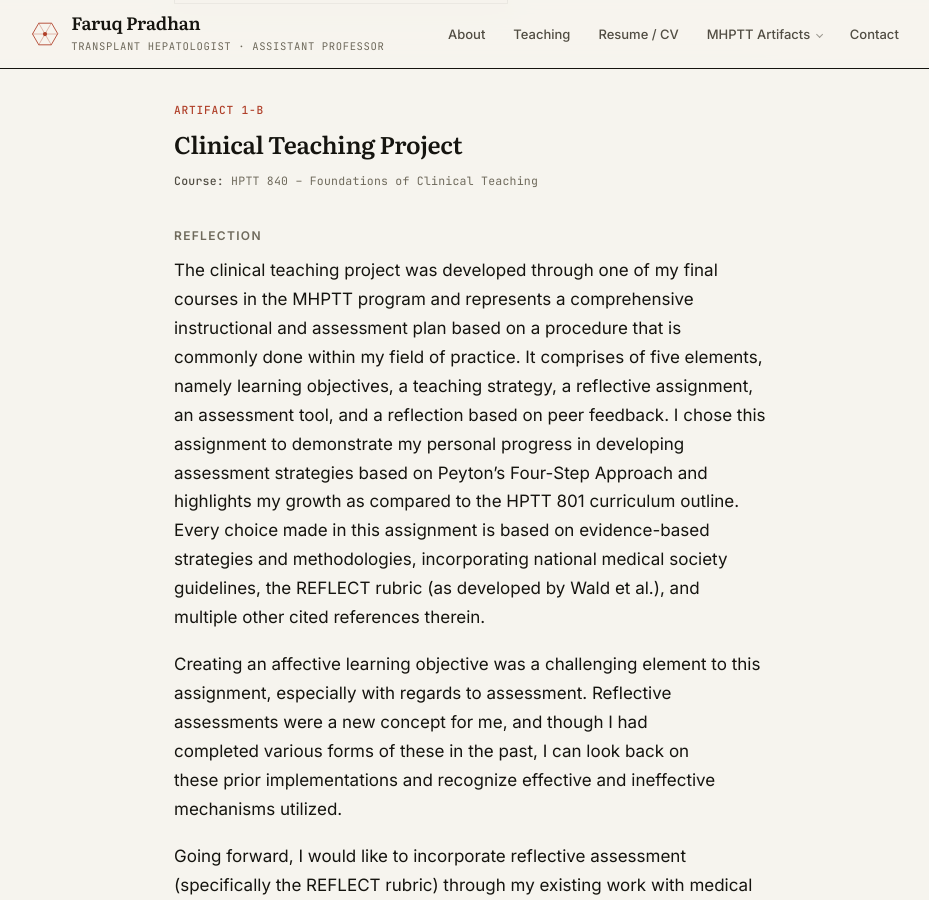
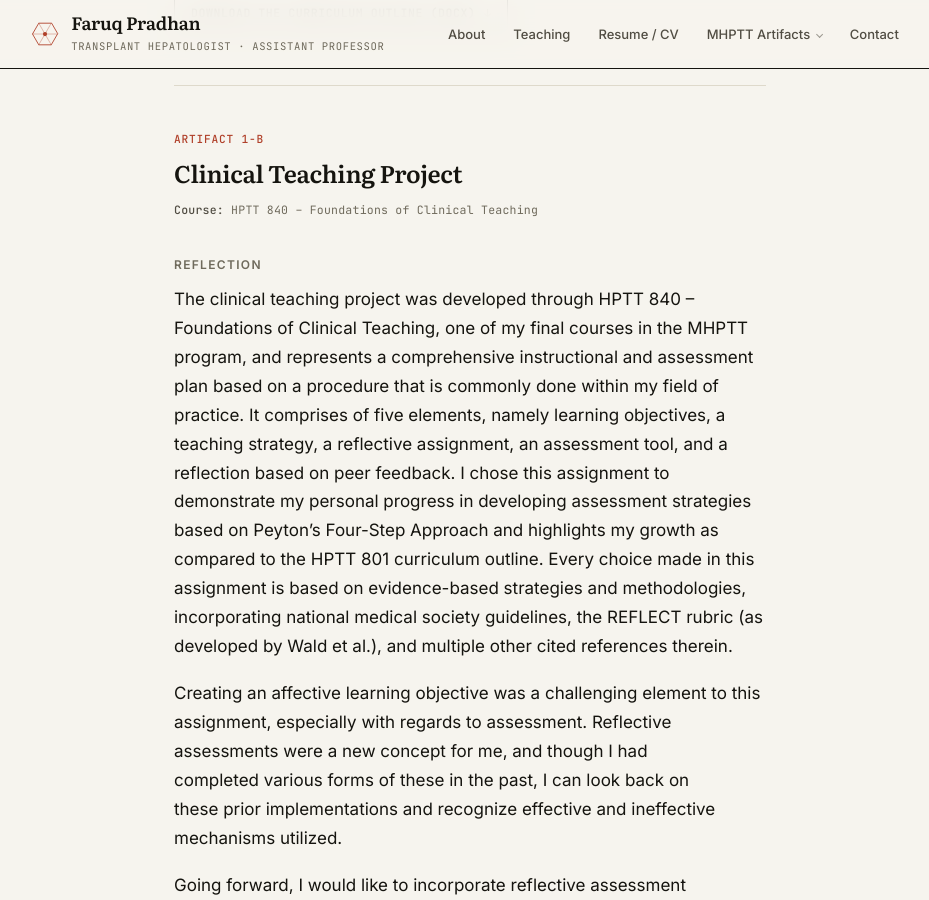
Before and after one commit to fpradhan/fpradhan.github.io, a Jekyll site: the page built from _competencies/1-instructional-methods.md, in a window 1280 px wide and 900 px high, scrolled down 1471 px. Shown: the whole window, without its empty margins (170-1099 px from the left). Built offline with Jekyll 4.4.1, drawn with Linux system fonts in a browser that asks for light colours; some of the changed text lies outside the part shown.

Commit message:
Name the full course string inside each reflection body
The rubric awards Course Information for the prefix, number and title
appearing within the reflection itself, not only in the header line
above it. Crow does the same: "The assignment, from HPTT 802, challenged
me to reflect deeply".

Each is a single insertion into an existing sentence; no other wording
changes. Word counts stay inside the 200 to 300 range at 253, 210, 221
and 265.

Co-Authored-By: Claude Opus 5 <noreply@anthropic.com>
Claude-Session: https://claude.ai/code/session_01SajNJDGDkt5q5fCgsPRcNk

```diff
--- a/_competencies/1-instructional-methods.md
+++ b/_competencies/1-instructional-methods.md
@@ -34,15 +34,16 @@ statement: >-
 
 ### Reflection
 
-HPTT 801 was the first course I took in this Master's program, and this artifact aligns well with
-Learning Outcome 1 (Instructional Methods). This was my first time making a conscientious effort
-to utilize educational theory (incorporating elements of Bandura's reciprocal determinism and
-Mayer's cognitive theory of multimedia) to develop a comprehensive asynchronous online
-curriculum. The task was to design a complete course for a health professions audience, divided
-into weekly assignments, and an assessment plan. Using Schiff's diseases of the liver as the
-selected textbook, I was able to develop a 15-week in-depth course covering multiple facets of
-hepatology as well as introducing transplant medicine. I selected this artifact because I created
-an entire program rather than isolated elements, based on educational theory.
+HPTT 801 – Foundations of Health Professions Education was the first course I took in this
+Master's program, and this artifact aligns well with Learning Outcome 1 (Instructional Methods).
+This was my first time making a conscientious effort to utilize educational theory (incorporating
+elements of Bandura's reciprocal determinism and Mayer's cognitive theory of multimedia) to
+develop a comprehensive asynchronous online curriculum. The task was to design a complete course
+for a health professions audience, divided into weekly assignments, and an assessment plan. Using
+Schiff's diseases of the liver as the selected textbook, I was able to develop a 15-week in-depth
+course covering multiple facets of hepatology as well as introducing transplant medicine. I
+selected this artifact because I created an entire program rather than isolated elements, based on
+educational theory.
 
 One of the challenges when creating this assignment was the need to develop elements that would
 be covered in future MHPTT courses (such as the rubric, and assessment strategies); however, on
@@ -69,15 +70,16 @@ and one on cirrhosis and portal hypertension incorporating transplant medicine).
 
 ### Reflection
 
-The clinical teaching project was developed through one of my final courses in the MHPTT program
-and represents a comprehensive instructional and assessment plan based on a procedure that is
-commonly done within my field of practice. It comprises of five elements, namely learning
-objectives, a teaching strategy, a reflective assignment, an assessment tool, and a reflection
-based on peer feedback. I chose this assignment to demonstrate my personal progress in developing
-assessment strategies based on Peyton's Four-Step Approach and highlights my growth as compared
-to the HPTT 801 curriculum outline. Every choice made in this assignment is based on
-evidence-based strategies and methodologies, incorporating national medical society guidelines,
-the REFLECT rubric (as developed by Wald et al.), and multiple other cited references therein.
+The clinical teaching project was developed through HPTT 840 – Foundations of Clinical Teaching,
+one of my final courses in the MHPTT program, and represents a comprehensive instructional and
+assessment plan based on a procedure that is commonly done within my field of practice. It
+comprises of five elements, namely learning objectives, a teaching strategy, a reflective
+assignment, an assessment tool, and a reflection based on peer feedback. I chose this assignment
+to demonstrate my personal progress in developing assessment strategies based on Peyton's
+Four-Step Approach and highlights my growth as compared to the HPTT 801 curriculum outline. Every
+choice made in this assignment is based on evidence-based strategies and methodologies,
+incorporating national medical society guidelines, the REFLECT rubric (as developed by Wald et
+al.), and multiple other cited references therein.
 
 Creating an affective learning objective was a challenging element to this assignment, especially
 with regards to assessment. Reflective assessments were a new concept for me, and though I had
```
Also changed, not shown: _competencies/2-innovation-in-teaching.md (+12 -10 lines).
